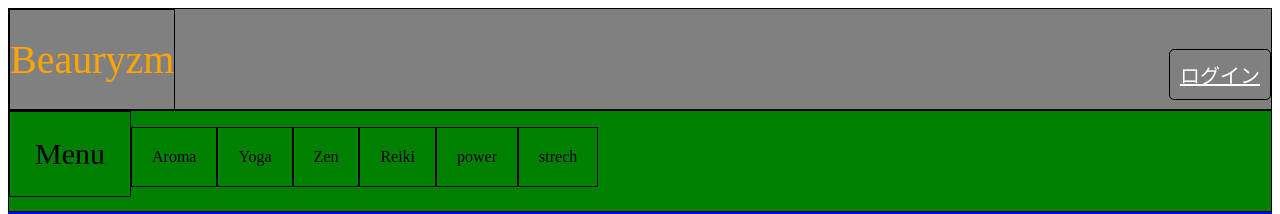
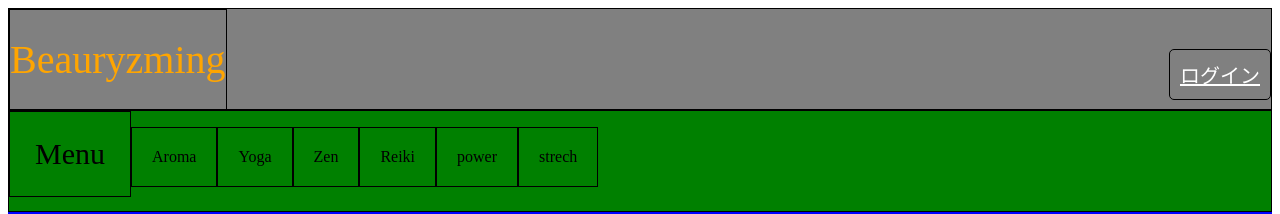
Before and after one commit to TK-F/TK, a plain HTML site: page index.html in a window 1280 px wide. Shown: the top 214 px of the page. Drawn offline with Linux system fonts and the light colour scheme.

Commit message:
Update index.html

```diff
--- a/index.html
+++ b/index.html
@@ -2,13 +2,13 @@
 <html>
 <head>
   <meta charset="utf-8">
-  <title>Beauryzming</title>
+  <title>Beauryzm</title>
   <link rel="stylesheet" href="stylesheet.css"/>
 </head>
 
 <body>
 <header>
-      <div class="header-left">Beauryzm
+      <div class="header-left">Beauryzming
       </div>
       <div class="header-right">
       <a class="login" href="https://www.beauryzm.com/">ログイン</a>
```
